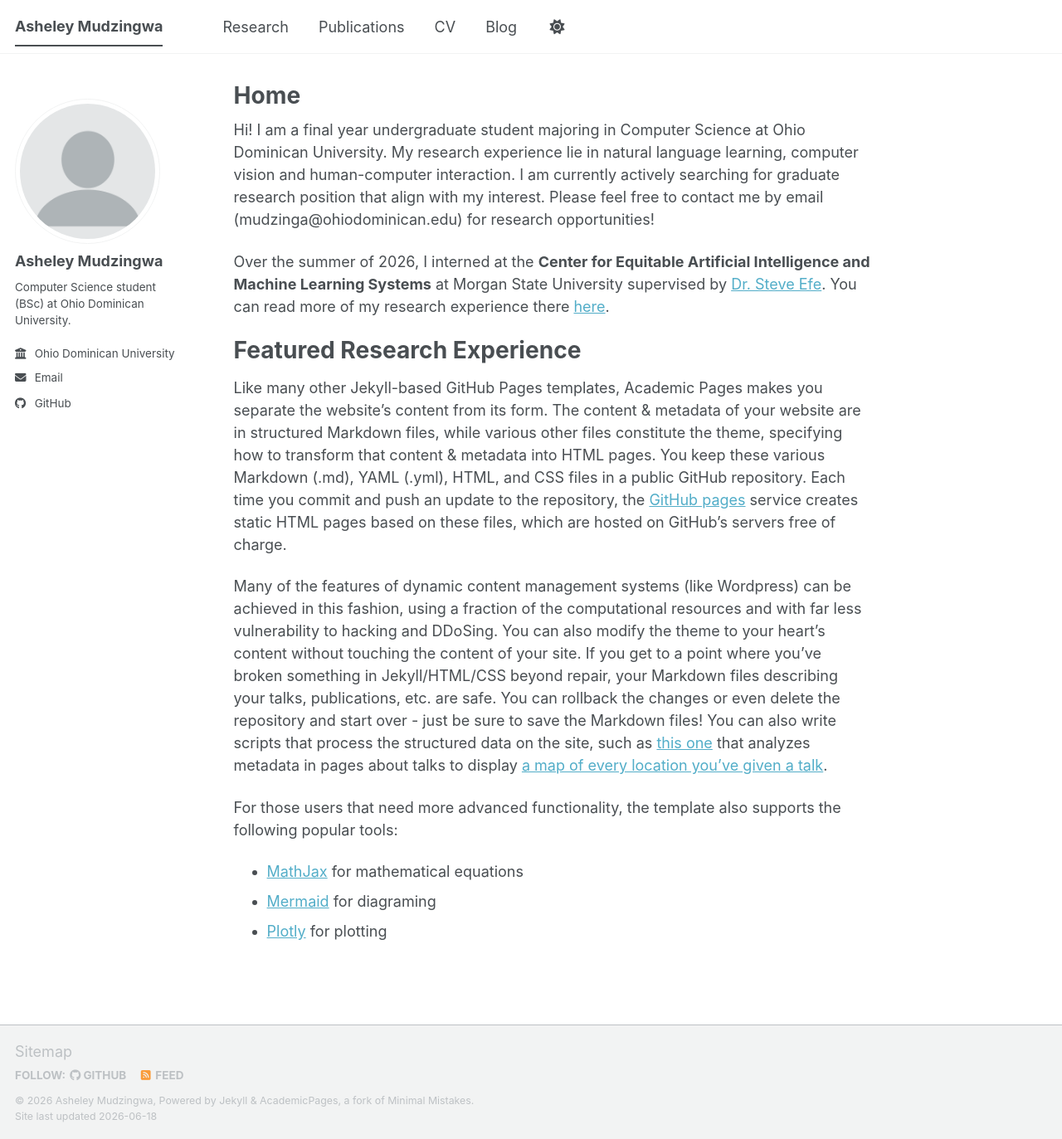
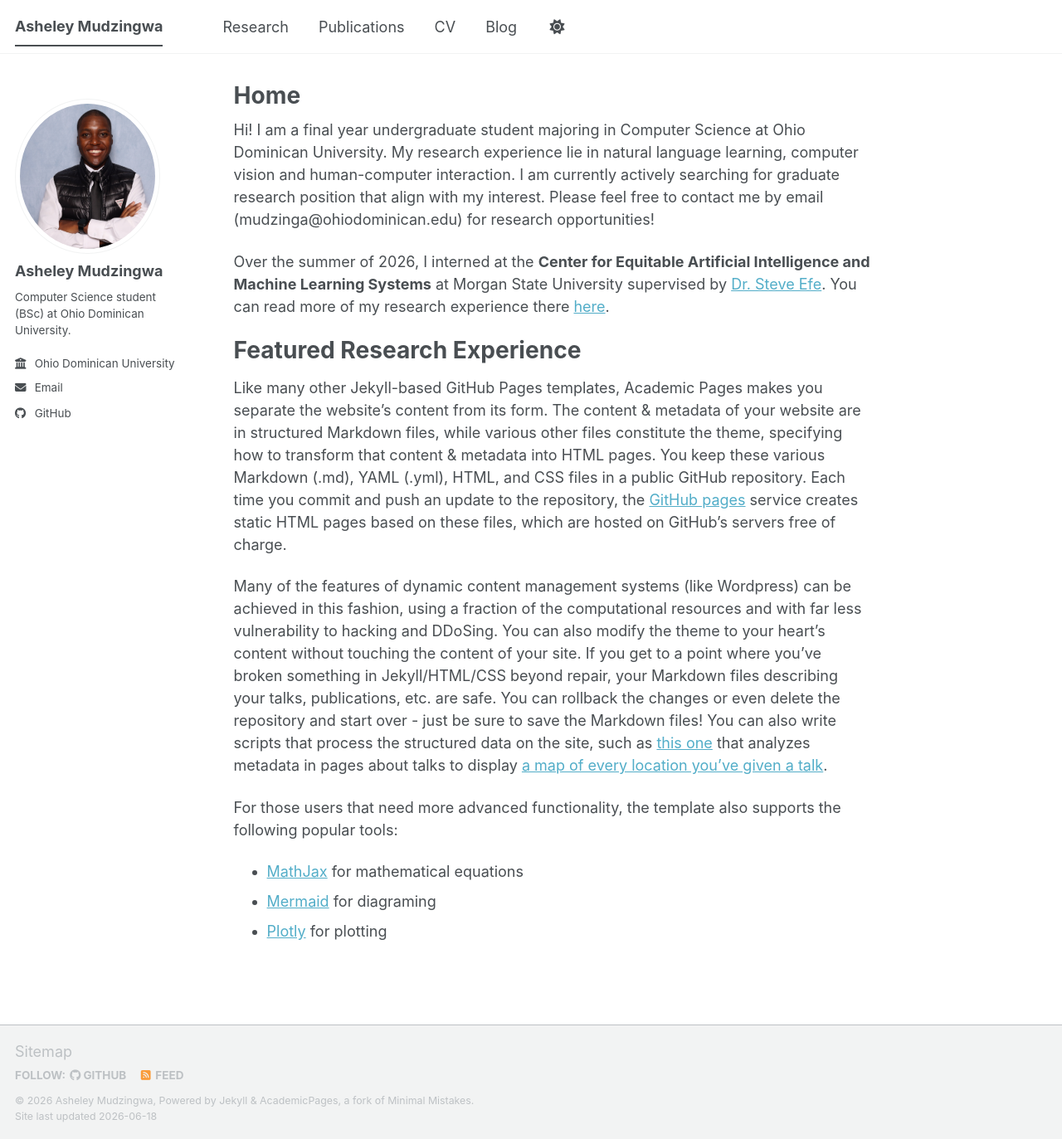
Before and after one commit to amudzingwa/amudzingwa.github.io, a Jekyll site: the page built from _pages/about.md, in a window 1280 px wide and 1373 px high. Shown: the whole window at 83% size. Built offline with Jekyll 4.4.1, drawn with Linux system fonts in a browser that asks for light colours; a script bundle is joined from its source files by our own code; library files that are not in the unit come from our copies.

Commit message:
Update _config.yml

```diff
--- a/_config.yml
+++ b/_config.yml
@@ -23,7 +23,7 @@ repository               : "amudzingwa/amudzingwa.github.io"
 #               Additional customization can be done by editing /_includes/author-profile.html
 author:
   # Biographic information
-  avatar           : "profile.png"
+  avatar           : "headshot-obs-2025.jpeg"
   name             : "Asheley Mudzingwa"
   pronouns         : # example: "she/her"
   bio              : "Computer Science student (BSc) at Ohio Dominican University."
```
